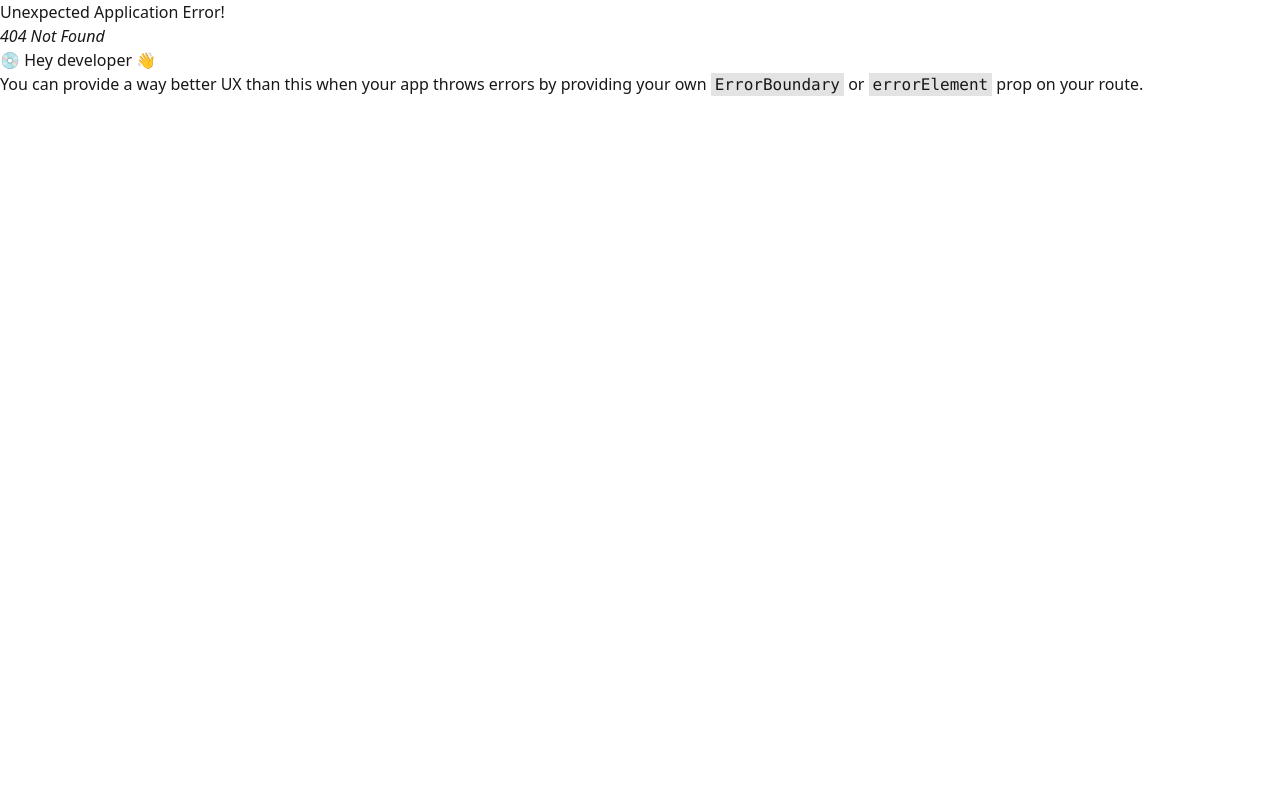
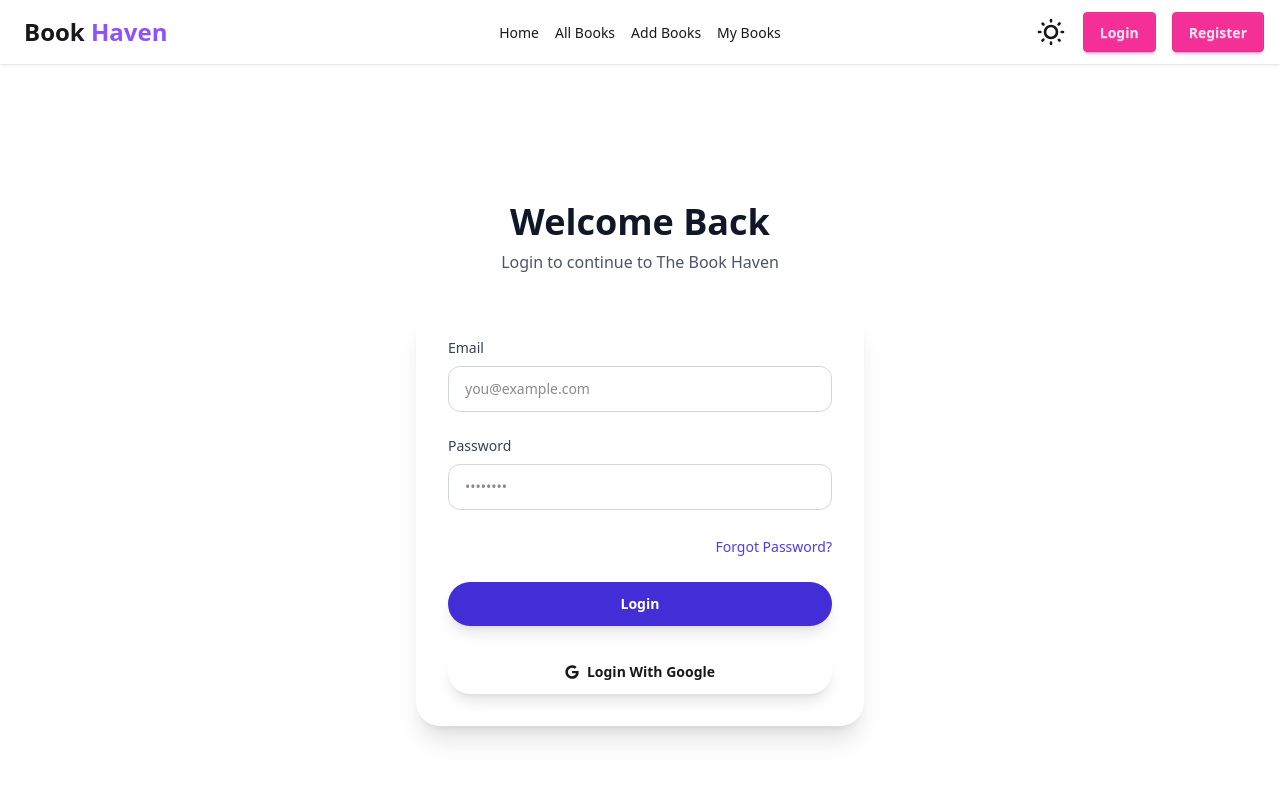
Before and after one commit to Hasib473/Book-Haven-Client, a React (Vite) app: page /login in a window 1280 px wide. Before the commit this address had no page. Shown: the top 800 px of the page. Built offline with nearby package versions, Linux system fonts and the light colour scheme.

Commit message:
adding login page and add book page

```diff
--- a/package.json
+++ b/package.json
@@ -13,6 +13,7 @@
     "@tailwindcss/vite": "^4.1.18",
     "react": "^19.2.0",
     "react-dom": "^19.2.0",
+    "react-icons": "^5.5.0",
     "react-router": "^7.13.0",
     "tailwindcss": "^4.1.18"
   },
--- a/src/Components/Navbar.jsx
+++ b/src/Components/Navbar.jsx
@@ -96,7 +96,7 @@ const [theme, setTheme] = useState(localStorage.getItem("theme") || "light");
       d="M21.64,13a1,1,0,0,0-1.05-.14,8.05,8.05,0,0,1-3.37.73A8.15,8.15,0,0,1,9.08,5.49a8.59,8.59,0,0,1,.25-2A1,1,0,0,0,8,2.36,10.14,10.14,0,1,0,22,14.05,1,1,0,0,0,21.64,13Zm-9.5,6.69A8.14,8.14,0,0,1,7.08,5.22v.27A10.15,10.15,0,0,0,17.22,15.63a9.79,9.79,0,0,0,2.1-.22A8.11,8.11,0,0,1,12.14,19.73Z" />
   </svg>
 </label>
-    <a className="btn btn-secondary">Login</a>
+    <NavLink className="btn btn-secondary" to="/login">Login</NavLink>
     <a className="btn btn-secondary">Register</a>
   </div>
 </div>
--- a/src/Pages/AddBook.jsx
+++ b/src/Pages/AddBook.jsx
@@ -1,11 +1,86 @@
-import React from 'react';
+// pages/AddBook.jsx
+import React from "react";
 
-const AddBook = () => {
-    return (
-        <div>
-            <p>this is add book comming soon</p>
+export default function AddBook() {
+  return (
+    <section className="min-h-screen  py-20">
+      <div className="mx-auto max-w-3xl px-6">
+        {/* Header */}
+        <div className="mb-12 text-center">
+          <h1 className="mb-3 text-4xl font-bold ">
+            Add a New Book
+          </h1>
+          <p className="text-lg">
+            Fill in the details below to add a new book to The Book Haven.
+          </p>
         </div>
-    );
-};
 
-export default AddBook;
+        {/* Form Card */}
+        <div className="rounded-3xl  p-10 shadow-xl">
+          <form className="space-y-6">
+            {/* Book Name */}
+            <div>
+              <label className="mb-2 block text-sm font-medium ">
+                Book Name
+              </label>
+              <input
+                type="text"
+                placeholder="Enter book name"
+                className="w-full rounded-xl border border-gray-300 px-4 py-3 text-sm focus:border-indigo-600 focus:outline-none focus:ring-2 focus:ring-indigo-100"
+              />
+            </div>
+
+            {/* Category */}
+            <div>
+              <label className="mb-2 block text-sm font-medium ">
+                Category
+              </label>
+              <select className="w-full rounded-xl border border-gray-300 px-4 py-3 text-sm focus:border-indigo-600 focus:outline-none focus:ring-2 focus:ring-indigo-100">
+                <option value="">Select a category</option>
+                <option>Fiction</option>
+                <option>Non-fiction</option>
+                <option>Mystery</option>
+                <option>Romance</option>
+                <option>Fantasy</option>
+              </select>
+            </div>
+
+            {/* Description */}
+            <div>
+              <label className="mb-2 block text-sm font-medium ">
+                Description
+              </label>
+              <textarea
+                rows="4"
+                placeholder="Write a short description about the book"
+                className="w-full resize-none rounded-xl border border-gray-300 px-4 py-3 text-sm focus:border-indigo-600 focus:outline-none focus:ring-2 focus:ring-indigo-100"
+              />
+            </div>
+
+            {/* Photo URL */}
+            <div>
+              <label className="mb-2 block text-sm font-medium">
+                Photo URL
+              </label>
+              <input
+                type="url"
+                placeholder="https://example.com/book-cover.jpg"
+                className="w-full rounded-xl border border-gray-300 px-4 py-3 text-sm focus:border-indigo-600 focus:outline-none focus:ring-2 focus:ring-indigo-100"
+              />
+            </div>
+
+            {/* Submit Button */}
+            <div className="pt-4">
+              <button
+                type="submit"
+                className="w-full rounded-full bg-violet-500 px-8 py-3 text-sm font-semibold text-white shadow-lg transition hover:-translate-y-0.5 hover:bg-indigo-800 hover:shadow-xl"
+              >
+                Add Book
+              </button>
+            </div>
+          </form>
+        </div>
+      </div>
+    </section>
+  );
+}
--- /dev/null
+++ b/src/Pages/Login.jsx
@@ -0,0 +1,67 @@
+// pages/Login.jsx
+import React from "react";
+import { FaGoogle } from "react-icons/fa";
+
+export default function Login() {
+  return (
+    <section className="flex min-h-screen items-center justify-center  px-4">
+      <div className="w-full max-w-md">
+        {/* Header */}
+        <div className="mb-8 text-center">
+          <h1 className="mb-2 text-4xl font-bold text-gray-900">Welcome Back</h1>
+          <p className="text-gray-600">Login to continue to The Book Haven</p>
+        </div>
+
+        {/* Form Card */}
+        <div className="rounded-3xl bg-white p-8 shadow-xl">
+          <form className="space-y-6">
+            {/* Email */}
+            <div>
+              <label className="mb-2 block text-sm font-medium text-gray-700">
+                Email
+              </label>
+              <input
+                type="email"
+                placeholder="you@example.com"
+                className="w-full rounded-xl border border-gray-300 px-4 py-3 text-sm focus:border-indigo-600 focus:outline-none focus:ring-2 focus:ring-indigo-100"
+              />
+            </div>
+
+            {/* Password */}
+            <div>
+              <label className="mb-2 block text-sm font-medium text-gray-700">
+                Password
+              </label>
+              <input
+                type="password"
+                placeholder="••••••••"
+                className="w-full rounded-xl border border-gray-300 px-4 py-3 text-sm focus:border-indigo-600 focus:outline-none focus:ring-2 focus:ring-indigo-100"
+              />
+            </div>
+
+            {/* Forget Password */}
+            <div className="text-right">
+              <span className="cursor-pointer text-sm font-medium text-indigo-600 hover:underline">
+                Forgot Password?
+              </span>
+            </div>
+
+            {/* Login Button */}
+            <button
+              type="submit"
+              className="w-full rounded-full bg-indigo-700 px-6 py-3 text-sm font-semibold text-white shadow-lg transition hover:-translate-y-0.5 hover:bg-indigo-800 hover:shadow-xl"
+            >
+              Login
+            </button>
+            <button
+              type="submit"
+              className="flex items-center justify-center w-full rounded-full px-6 py-3 text-sm font-semibold  shadow-lg transition cursor-pointer"
+            >
+              <FaGoogle className="mr-2"/> Login With Google
+            </button>
+          </form>
+        </div>
+      </div>
+    </section>
+  );
+}
--- a/src/Router/Router.jsx
+++ b/src/Router/Router.jsx
@@ -3,6 +3,7 @@ import MainLayout from "../Layout/MainLayout";
 import Home from "../Pages/Home";
 import AllBooks from "../Pages/AllBooks";
 import AddBook from "../Pages/AddBook";
+import Login from "../Pages/Login";
 
 const router = createBrowserRouter([
     {
@@ -21,6 +22,11 @@ const router = createBrowserRouter([
             {
                 path:'/add-books',
                 Component: AddBook
+            },
+
+            {
+                path:'/login',
+                Component: Login
             }
         ]
     }
```
Also changed, not shown: 1 other file (tests, documents, lock files or other folders).
